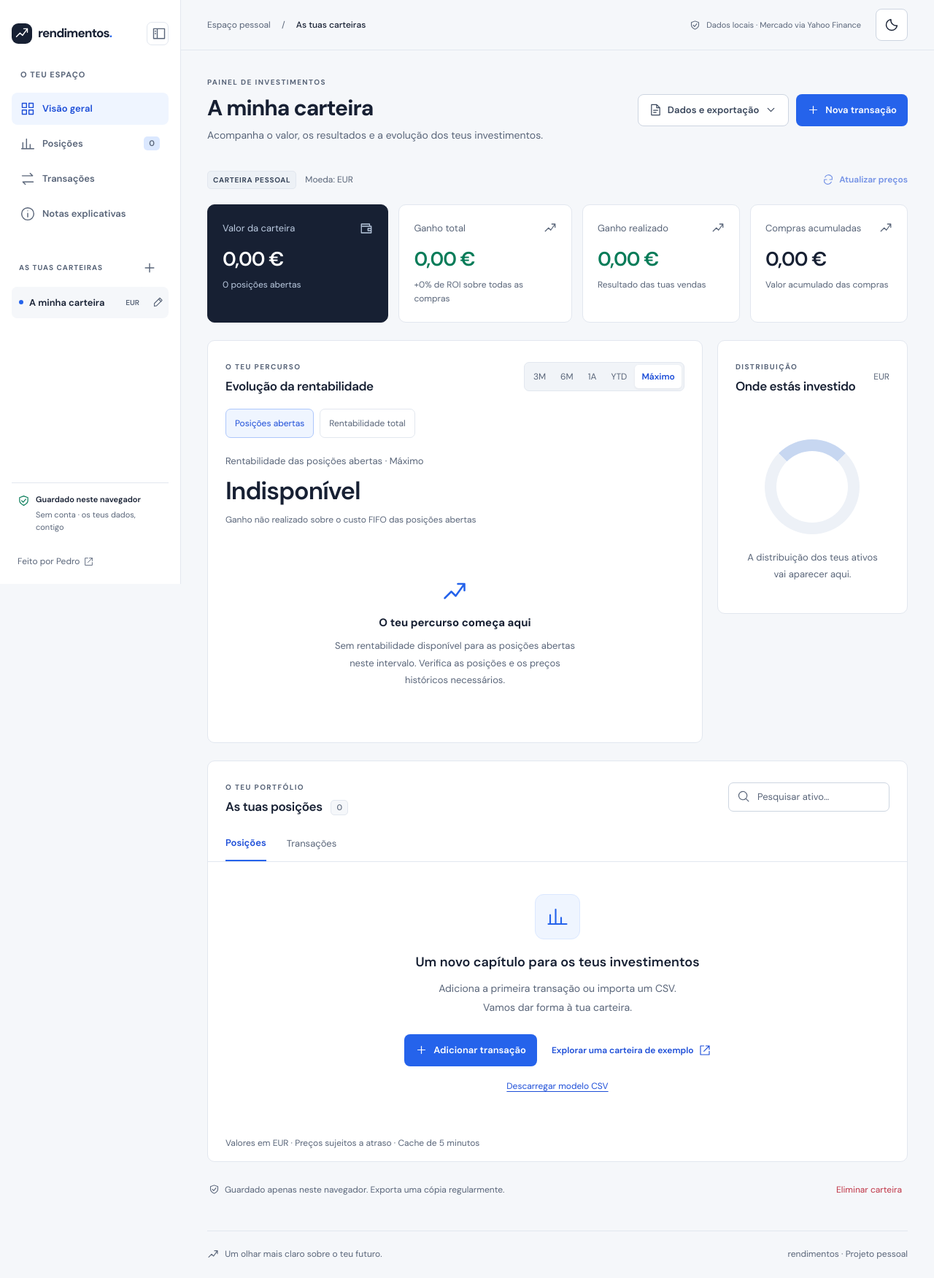
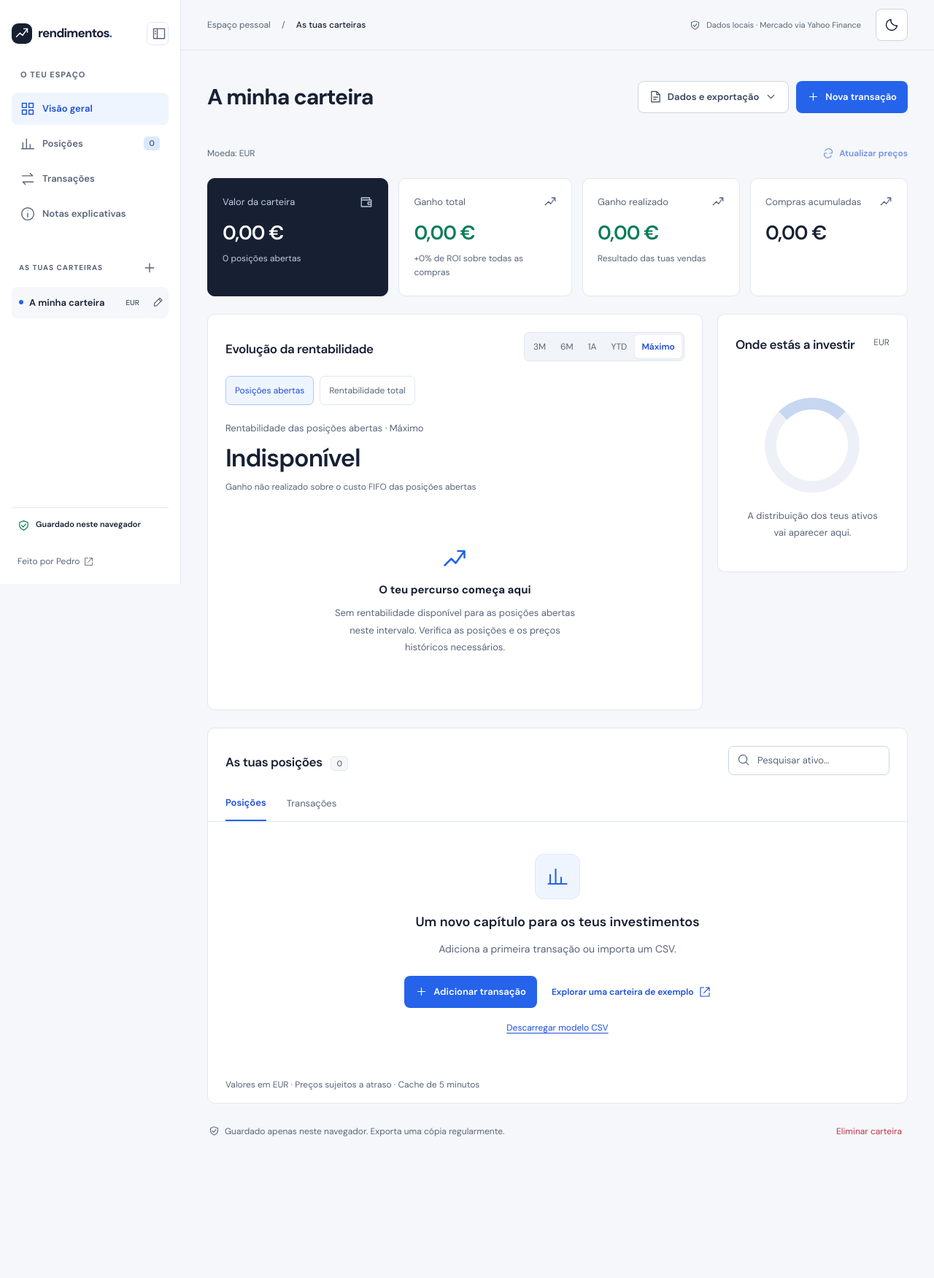
Before and after one commit to pecoelho01/calculadora-rendimentos, a Next.js app: page / in a window 1280 px wide. Shown: the whole page at 73% size. After the commit the page ends 1612 px from the top, so only its background shows below. Built offline with nearby package versions, Linux system fonts and the light colour scheme.

Commit message:
refactor(ui): remover textos redundantes da interface

```diff
--- a/src/components/dashboard.tsx
+++ b/src/components/dashboard.tsx
@@ -435,7 +435,6 @@ export function Dashboard() {
               <Icon name="shield" />
               <div>
                 <strong>Guardado neste navegador</strong>
-                <small>Sem conta · os teus dados, contigo</small>
               </div>
             </div>
             <a
@@ -465,14 +464,9 @@ export function Dashboard() {
         <main className="content">
           <div className="page-heading">
             <div>
-              <div className="eyebrow">PAINEL DE INVESTIMENTOS</div>
               <h1>
                 {tab === "notes" ? "Conhece os teus números" : portfolio?.name}
               </h1>
-              <p>
-                Acompanha o valor, os resultados e a evolução dos teus
-                investimentos.
-              </p>
             </div>
             <div className="heading-actions no-print">
               <details
@@ -587,7 +581,6 @@ export function Dashboard() {
           ) : null}
           {tab === "notes" ? (
             <section className="panel notes">
-              <span className="eyebrow">TRANSPARÊNCIA PRIMEIRO</span>
               <h2>Como calculamos a rentabilidade</h2>
               <h3>Custo de aquisição FIFO</h3>
               <p>
@@ -664,7 +657,6 @@ export function Dashboard() {
             <>
               <div className="portfolio-toolbar">
                 <div>
-                  <span className="pill">CARTEIRA PESSOAL</span>
                   <span className="currency-tag">Moeda: {currency}</span>
                 </div>
                 <button
@@ -698,7 +690,6 @@ export function Dashboard() {
                 <Metric
                   label="Compras acumuladas"
                   value={money(summary.invested)}
-                  detail="Valor acumulado das compras"
                 />
               </div>
               {tab === "overview" ? (
@@ -712,8 +703,7 @@ export function Dashboard() {
                   <section className="panel allocation">
                     <div className="panel-heading">
                       <div>
-                        <span className="eyebrow">DISTRIBUIÇÃO</span>
-                        <h2>Onde estás investido</h2>
+                        <h2>Onde estás a investir</h2>
                       </div>
                       <span className="subtle">{currency}</span>
                     </div>
@@ -789,7 +779,6 @@ export function Dashboard() {
               <section className="panel holdings">
                 <div className="panel-heading">
                   <div>
-                    <span className="eyebrow">O TEU PORTFÓLIO</span>
                     <h2>
                       {tab === "transactions"
                         ? "Histórico de transações"
@@ -834,8 +823,6 @@ export function Dashboard() {
                     <h3>Um novo capítulo para os teus investimentos</h3>
                     <p>
                       Adiciona a primeira transação ou importa um CSV.
-                      <br />
-                      Vamos dar forma à tua carteira.
                     </p>
                     <div>
                       <button
@@ -1042,12 +1029,6 @@ export function Dashboard() {
               </div>
             </>
           )}
-          <footer className="page-footer">
-            <span>
-              <Icon name="trend" /> Um olhar mais claro sobre o teu futuro.
-            </span>
-            <span>rendimentos · Projeto pessoal</span>
-          </footer>
         </main>
       </div>
       {modal === "rename" ? (
@@ -1280,7 +1261,7 @@ function Metric({
 }: {
   label: string;
   value: string;
-  detail: string;
+  detail?: string;
   featured?: boolean;
   trend?: number | null;
 }) {
@@ -1295,7 +1276,7 @@ function Metric({
       >
         {value}
       </strong>
-      <small>{detail}</small>
+      {detail ? <small>{detail}</small> : null}
     </section>
   );
 }
--- a/src/components/performance-chart.tsx
+++ b/src/components/performance-chart.tsx
@@ -124,7 +124,6 @@ export function PerformanceChart({
     <section ref={panelRef} className="panel performance">
       <div className="panel-heading">
         <div>
-          <span className="eyebrow">O TEU PERCURSO</span>
           <h2>Evolução da rentabilidade</h2>
         </div>
         <div className="segments" aria-label="Período do gráfico">
```
